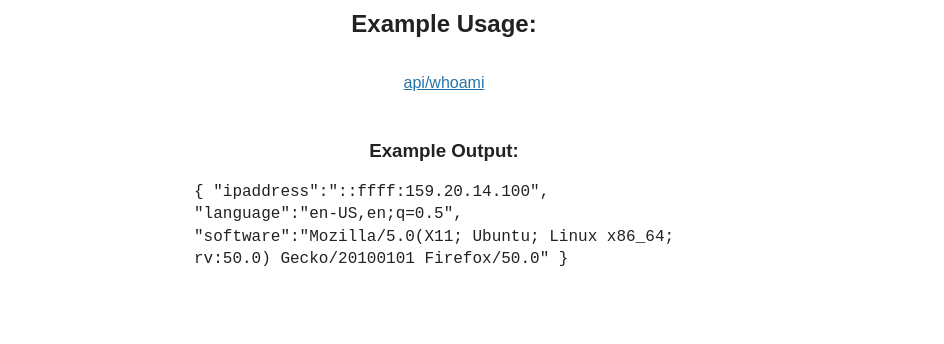
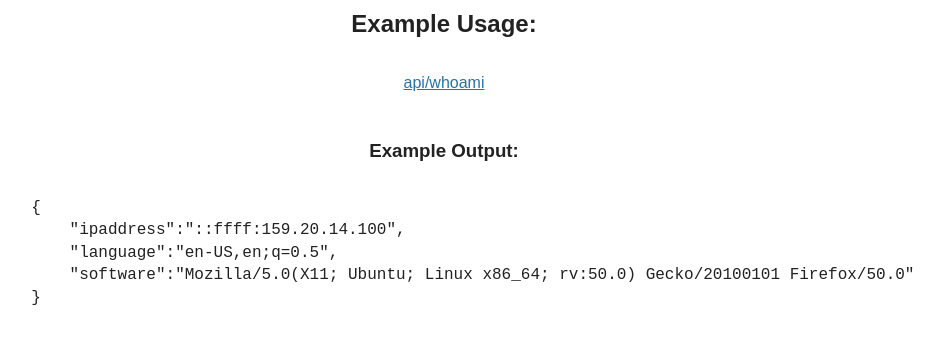
Before and after one commit to rogedev/request-header-parser, a website: page views/index.html in a window 1280 px wide. Shown: the part 128-472 px from the top of the page, without its empty margins (196-1140 px from the left). Drawn offline with Linux system fonts and the light colour scheme.

Commit message:
format json

```diff
--- a/views/index.html
+++ b/views/index.html
@@ -17,10 +17,12 @@
     </p>
     <h3>Example Output:</h3>
 
-    <code>
-      { "ipaddress":"::ffff:159.20.14.100", "language":"en-US,en;q=0.5",
-      "software":"Mozilla/5.0(X11; Ubuntu; Linux x86_64; rv:50.0) Gecko/20100101
-      Firefox/50.0" }
-    </code>
+    <pre>
+      {
+          "ipaddress":"::ffff:159.20.14.100",
+          "language":"en-US,en;q=0.5",
+          "software":"Mozilla/5.0(X11; Ubuntu; Linux x86_64; rv:50.0) Gecko/20100101 Firefox/50.0"
+      }
+    </pre>
   </body>
 </html>
```
